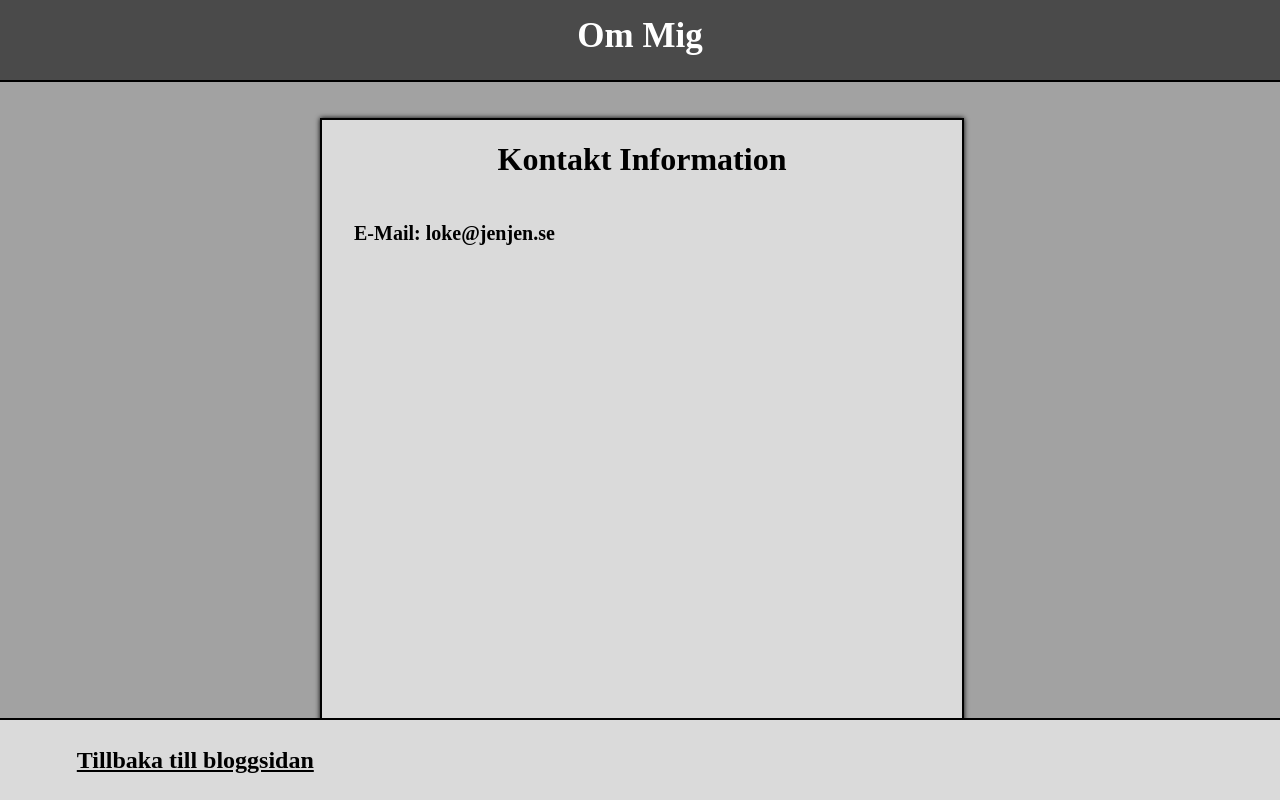
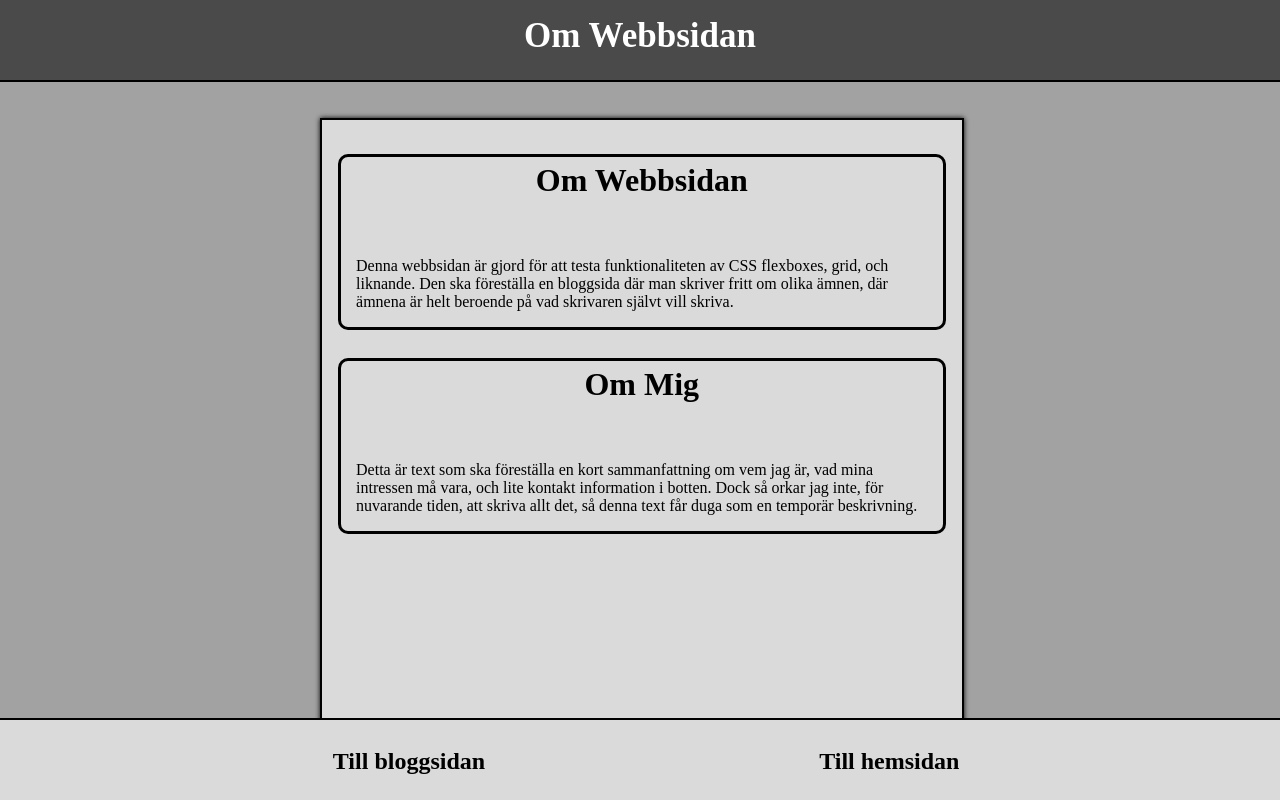
Before and after one commit to OMGOMGplays/Blogg-Sida, a plain HTML site: page about.html in a window 1280 px wide. Drawn offline with Linux system fonts and the light colour scheme.

Commit message:
Uppdateringar

```diff
--- a/about-style.css
+++ b/about-style.css
@@ -33,19 +33,54 @@
     width: 50vw;
 }
 
-.contact-header {
+.about-page {
     position: absolute;
-    text-align: center;
-    width: 100%;
-    height: 15%;
+    left: 2.5%;
+    top: 5%;
+    width: 94%;
+    height: 25%;
+    border: 3px solid black;
+    border-radius: 10px;
 }
 
-.contact-info {
+.about-page-title {
     position: absolute;
-    font-size: 20px;
-    font-weight: 800;
-    top: 12%;
-    left: 5%;
+    width: 100%;
+    top: 0;
+    margin-top: 5px;
+    text-align: center;
+}
+
+.about-page-subtitle {
+    position: absolute;
+    bottom: 0;
+    left: 2.5%;
+    width: 95%;
+}
+
+.about-me {
+    position: absolute;
+    left: 2.5%;
+    top: 35%;
+    width: 94%;
+    height: 25%;
+    border: 3px solid black;
+    border-radius: 10px;
+}
+
+.about-me-title {
+    position: absolute;
+    width: 100%;
+    top: 0;
+    margin-top: 5px;
+    text-align: center;
+}
+
+.about-me-subtitle {
+    position: absolute;
+    bottom: 0;
+    left: 2.5%;
+    width: 95%;
 }
 
 .footer {
@@ -59,9 +94,19 @@
     bottom: 0;
 }
 
-.return {
+.link {
+    text-decoration: none;
+    color: black;
+}
+
+.blogpage {
     position: absolute;
-    text-decoration: underline;
-    color: black;
-    left: 6%;
+    bottom: 7%;
+    left: 26%;
 }
+
+.homepage {
+    position: absolute;
+    bottom: 7%;
+    left: 64%;
+}
--- a/about.html
+++ b/about.html
@@ -8,18 +8,38 @@
 
     <body style="background-color: rgb(162, 162, 162); margin: 0;">
         <div class="header">
-            <header class="header-title">Om Mig</header>
+            <header class="header-title">Om Webbsidan</header>
         </div>
 
         <div class="container">
-            <h1 class="contact-header">Kontakt Information</h1>
+            <div class="about-page">
+                <h1 class="about-page-title">Om Webbsidan</h1>
 
-            <p class="contact-info">E-Mail: loke@jenjen.se</p>
+                <p class="about-page-subtitle">Denna webbsidan är gjord för att testa funktionaliteten av
+                     CSS flexboxes, grid, och liknande.
+                     Den ska föreställa en bloggsida där man skriver fritt om olika ämnen,
+                     där ämnena är helt beroende på vad skrivaren självt vill skriva.
+                </p>
+            </div>
+
+            <div class="about-me">
+                <h1 class="about-me-title">Om Mig</h1>
+
+                <p class="about-me-subtitle">Detta är text som ska föreställa en kort sammanfattning
+                     om vem jag är, vad mina intressen må vara, och lite kontakt information i botten.
+                     Dock så orkar jag inte, för nuvarande tiden, att skriva allt det,
+                     så denna text får duga som en temporär beskrivning.
+                </p>
+            </div>
         </div>
 
         <div class="footer">
-            <a class="return" href="index.html">
-                <h2>Tillbaka till bloggsidan</h2>
+            <a class="link" href="index.html">
+                <h2 class="blogpage">Till bloggsidan</h2>
+            </a>
+
+            <a class="link" href="homepage.html">
+                <h2 class="homepage">Till hemsidan</h2>
             </a>
         </div>
     </body>
--- a/homepage-style.css
+++ b/homepage-style.css
@@ -17,3 +17,53 @@
     width: 100vw;
     top: 2vh;
 }
+
+.container {
+    position: absolute;
+    background-color: rgb(218, 218, 218);
+    display: flex;
+    flex-flow: column nowrap;
+    box-shadow: 0px 0px 5px black;
+    border-left: 2px solid black;
+    border-top: 2px solid black;
+    border-right: 2px solid black;
+    left: 25vw;
+    bottom: 0;
+    height: 85vh;
+    width: 50vw;
+}
+
+.title {
+    position: absolute;
+    width: 100%;
+    text-align: center;
+}
+
+.link {
+    text-decoration: none;
+    color: black;
+}
+
+.about-text {
+    position: absolute;
+    font-size: 20px;
+    top: 15%;
+    left: 5%;
+    width: 95%;
+}
+
+.blog-text {
+    position: absolute;
+    font-size: 20px;
+    top: 30%;
+    left: 5%;
+    width: 95%;
+}
+
+.text {
+    position: absolute;
+    font-size: 20px;
+    top: 45%;
+    left: 5%;
+    width: 95%;
+}
--- a/style.css
+++ b/style.css
@@ -91,7 +91,7 @@
 
 .about {
     position: absolute;
-    left: 27%;
+    left: 26%;
     bottom: 7%;
     text-align: center;
 }
```
Also changed, not shown: homepage.html (+18 -0 lines), index.html (+2 -2 lines).
